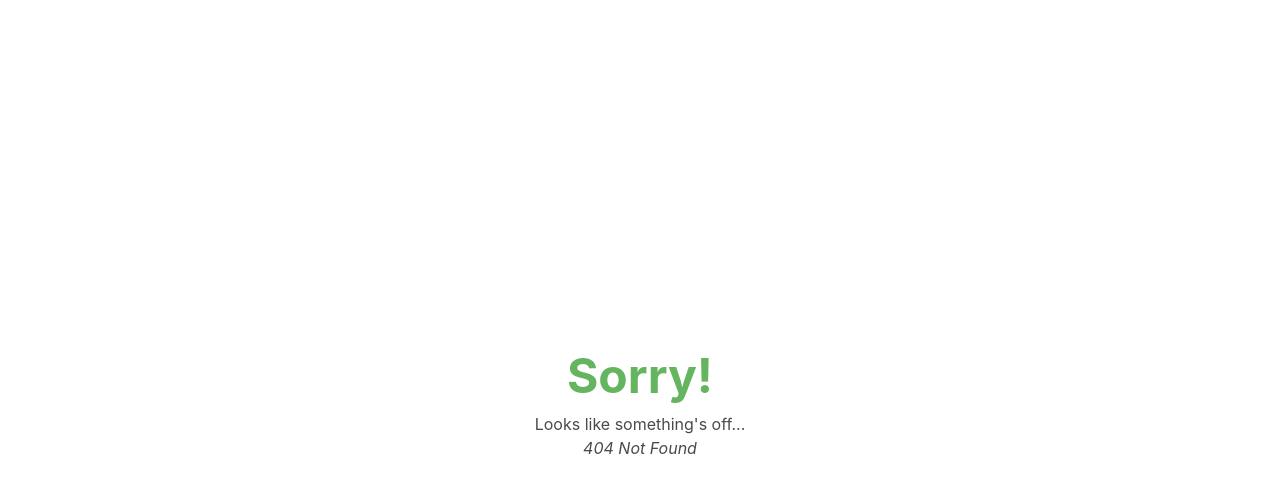
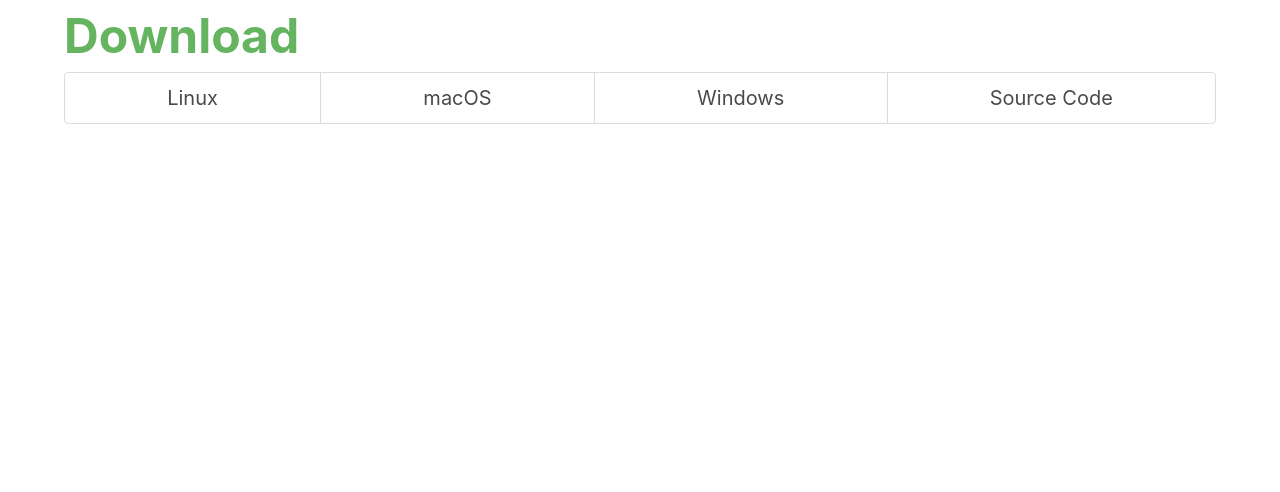
Before and after one commit to ezra-casas/keepassxc-react, a React (Create React App) app: page /Download in a window 1280 px wide. Before the commit this address had no page. Shown: the top 492 px of the page. Built offline with nearby package versions, Linux system fonts and the light colour scheme.

Commit message:
Download page 1/3 done. TODO: Finishe routing.

```diff
--- /dev/null
+++ b/src/components/Download/Download.jsx
@@ -0,0 +1,38 @@
+import { Link } from "react-router-dom";
+
+export default function Download() {
+	const OSInfo = navigator.userAgent;
+
+	// let macActive = "is-active";
+	// let winActive = "";
+	// let linuxActive = "";
+	// let sourceActive = "";
+
+	function handleClick() {
+		// console.log(selectedOption);
+	}
+
+	return (
+		<div className="container">
+			<h1>Download</h1>
+			<nav className="tabs is-centered is-medium is-toggle is-fullwidth">
+				<ul>
+					<li id="linux">
+						<Link to="./Linux" activeClassName="active">
+							Linux
+						</Link>
+					</li>
+					<li>
+						<a onClick={handleClick}>macOS</a>
+					</li>
+					<li>
+						<a onClick={handleClick}>Windows</a>
+					</li>
+					<li>
+						<a onClick={handleClick}>Source Code</a>
+					</li>
+				</ul>
+			</nav>
+		</div>
+	);
+}
--- /dev/null
+++ b/src/routes/DownloadRoute.jsx
@@ -0,0 +1,5 @@
+import Download from "../components/Download/Download";
+
+export default function DownloadRoute() {
+	return <Download />;
+}
--- /dev/null
+++ b/src/routes/Downloads/DownloadLinux.jsx
@@ -0,0 +1,3 @@
+export default function DownloadLinux() {
+	return <div>Hello</div>;
+}
```
Also changed, not shown: src/index.js (+10 -0 lines).
